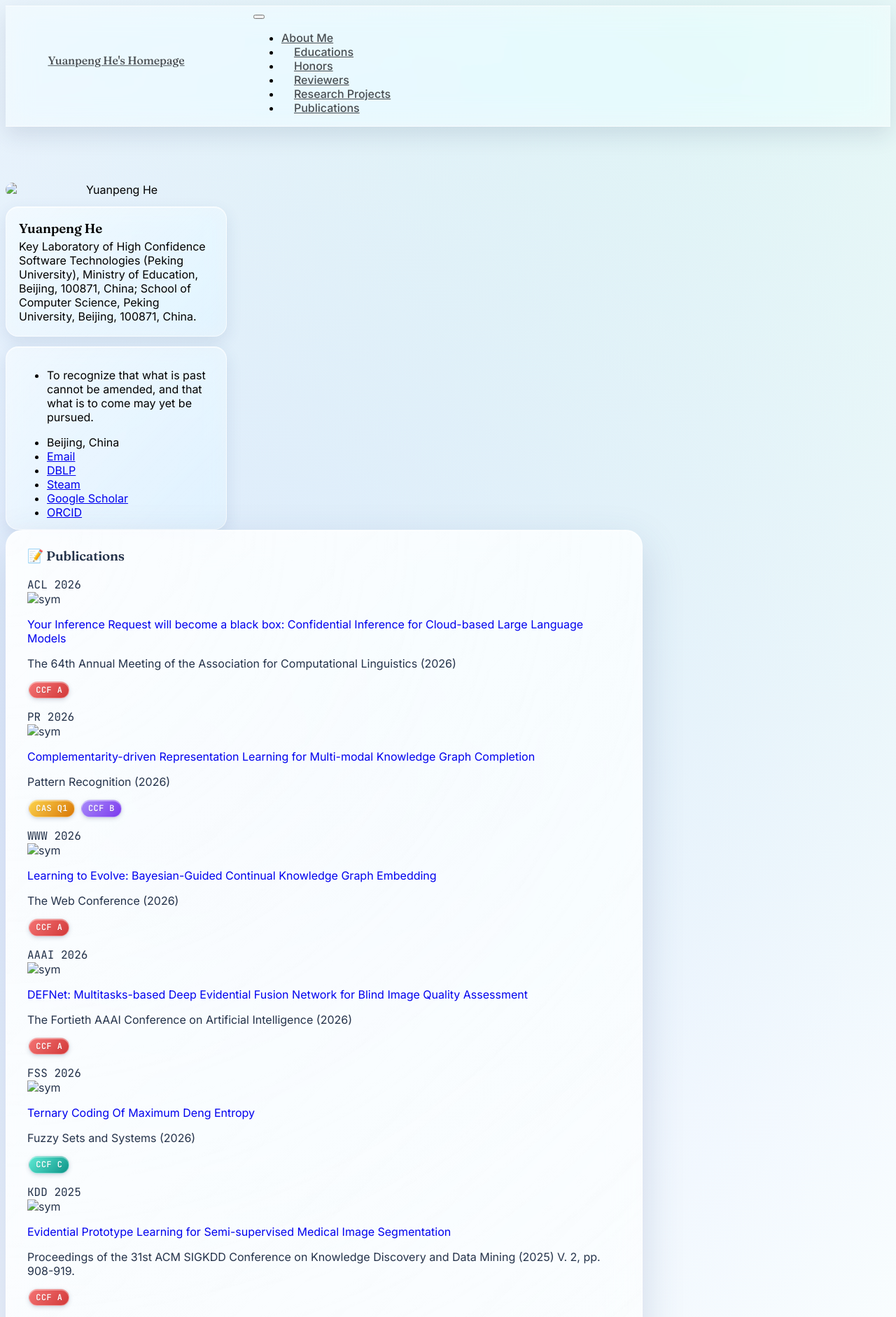
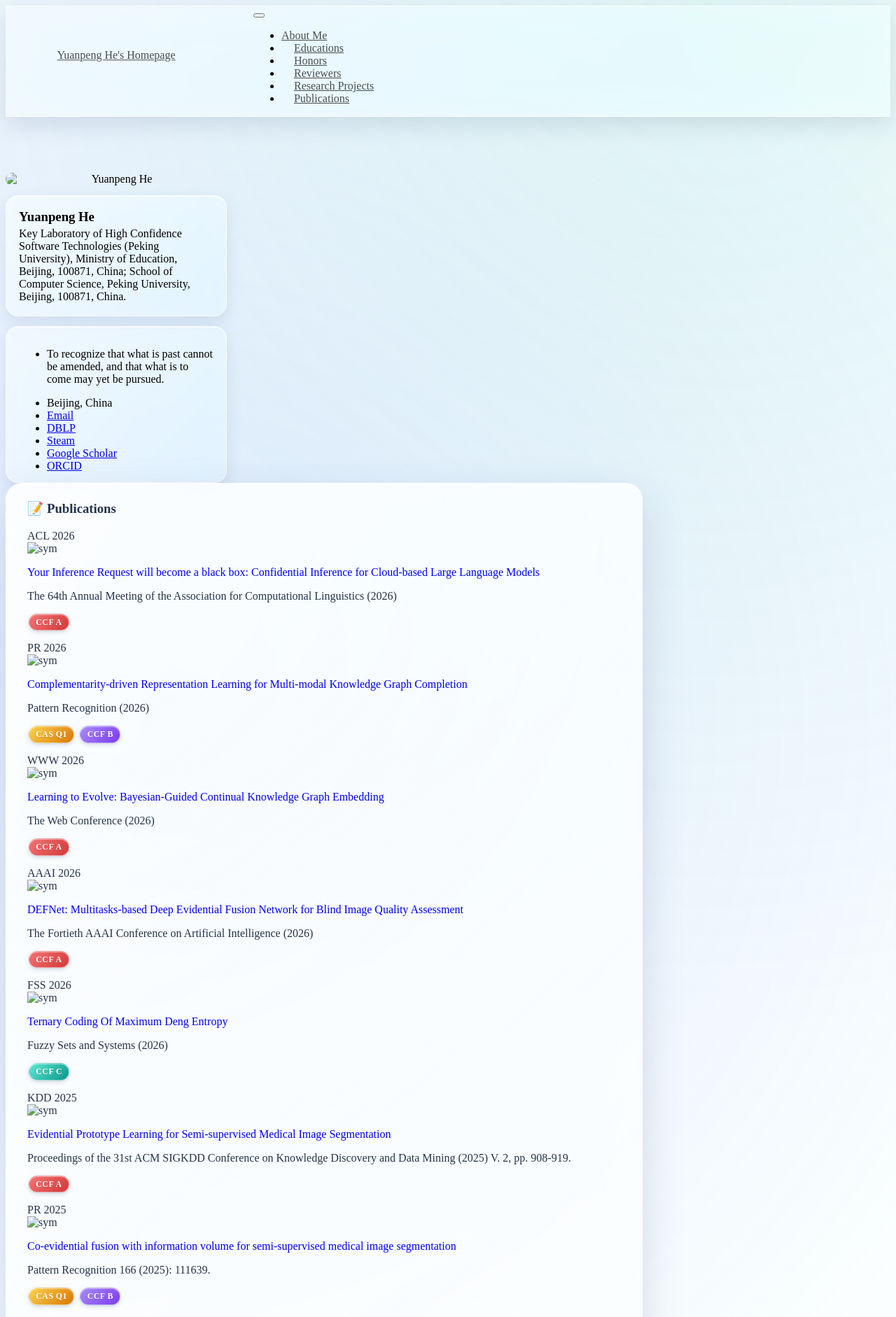
Before and after one commit to heyuanpengpku/heyuanpeng.github.io, a Jekyll site: the page built from _pages/includes/pub.md, in a window 1280 px wide. Shown: the top 1882 px of the page at 70% size. Built offline with Jekyll 4.4.1, drawn with Linux system fonts in a browser that asks for light colours; our own code applies the rules of GitHub Pages for plain Markdown files.

Commit message:
Revert: restore original font system

```diff
--- a/_layouts/default.html
+++ b/_layouts/default.html
@@ -7,36 +7,7 @@ layout: compress
   <head>
     {% include head.html %}
     {% include head/custom.html %}
-    <link rel="preconnect" href="https://fonts.googleapis.com">
-    <link rel="preconnect" href="https://fonts.gstatic.com" crossorigin>
-    <link href="https://fonts.googleapis.com/css2?family=Inter:wght@300;400;500;600;700;800&family=JetBrains+Mono:wght@400;500;600&family=Noto+Sans+SC:wght@300;400;500;600;700&family=Fraunces:ital,opsz,wght@0,9..144,400;0,9..144,500;0,9..144,600;1,9..144,400;1,9..144,500&display=swap" rel="stylesheet">
     <style>
-      :root {
-        --font-sans: "Inter", "Noto Sans SC", system-ui, -apple-system, "PingFang SC", "Microsoft YaHei", sans-serif;
-        --font-serif: "Fraunces", Georgia, "Times New Roman", serif;
-        --font-mono: "JetBrains Mono", ui-monospace, "SFMono-Regular", Menlo, Consolas, monospace;
-      }
-
-      html,
-      body {
-        font-family: var(--font-sans) !important;
-        -webkit-font-smoothing: antialiased;
-        -moz-osx-font-smoothing: grayscale;
-      }
-
-      h1, h2, h3, h4, h5, h6,
-      .author__name,
-      .masthead__menu-home-item a {
-        font-family: var(--font-serif) !important;
-        letter-spacing: -0.01em;
-      }
-
-      code, pre, kbd, samp,
-      .hyp-pill,
-      .badge {
-        font-family: var(--font-mono) !important;
-      }
-
       body,
       #particles-js {
         background:
```
